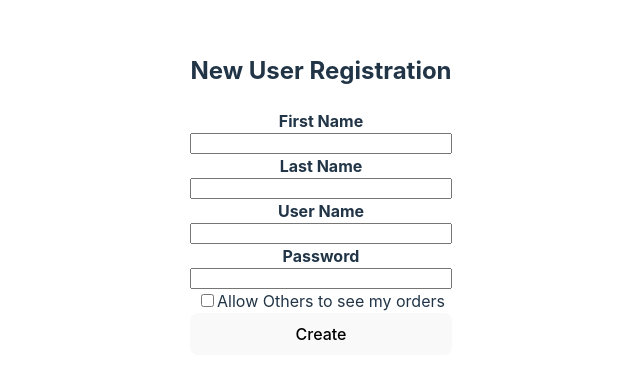
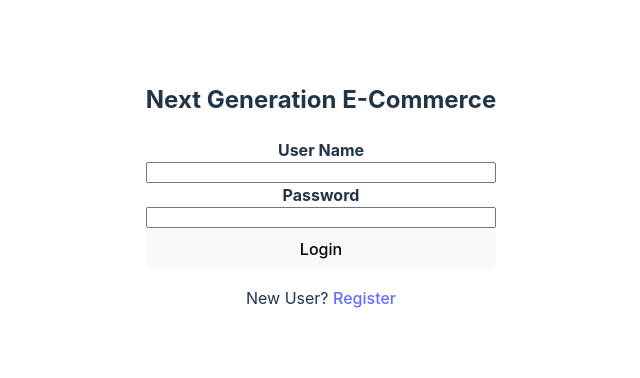
Before and after one commit to LeenMass/FitBites, a React (Vite) app in the folder finalproj/: page / in a window 1280 px wide. Shown: the part 206-584 px from the top of the page, without its empty margins (319-959 px from the left). Built offline with nearby package versions, Linux system fonts and the light colour scheme.

Commit message:
implement LogIn

```diff
--- a/finalproj/src/App.jsx
+++ b/finalproj/src/App.jsx
@@ -1,10 +1,15 @@
+import { Route, Routes } from "react-router-dom";
 import "./App.css";
 import SignUp from "./Pages/SignUp";
+import LogIn from "./Pages/LogIn";
 
 function App() {
   return (
     <>
-      <SignUp />
+      <Routes>
+        <Route path="/" element={<LogIn />}></Route>
+        <Route path="/SignUp" element={<SignUp />}></Route>
+      </Routes>
     </>
   );
 }
--- a/finalproj/src/Pages/LogIn.jsx
+++ b/finalproj/src/Pages/LogIn.jsx
@@ -0,0 +1,21 @@
+import React from "react";
+
+const LogIn = () => {
+  return (
+    <div>
+      <h2>Next Generation E-Commerce</h2>
+      <form style={{ display: "flex", flexDirection: "column" }}>
+        <strong>User Name</strong>
+        <input type="text" name="username" />
+        <strong>Password</strong>
+        <input type="text" name="password" />
+        <button>Login</button>
+        <p>
+          New User? <a href="/SignUp">Register</a>
+        </p>
+      </form>
+    </div>
+  );
+};
+
+export default LogIn;
```
Also changed, not shown: finalproj/src/main.jsx (+8 -8 lines).
